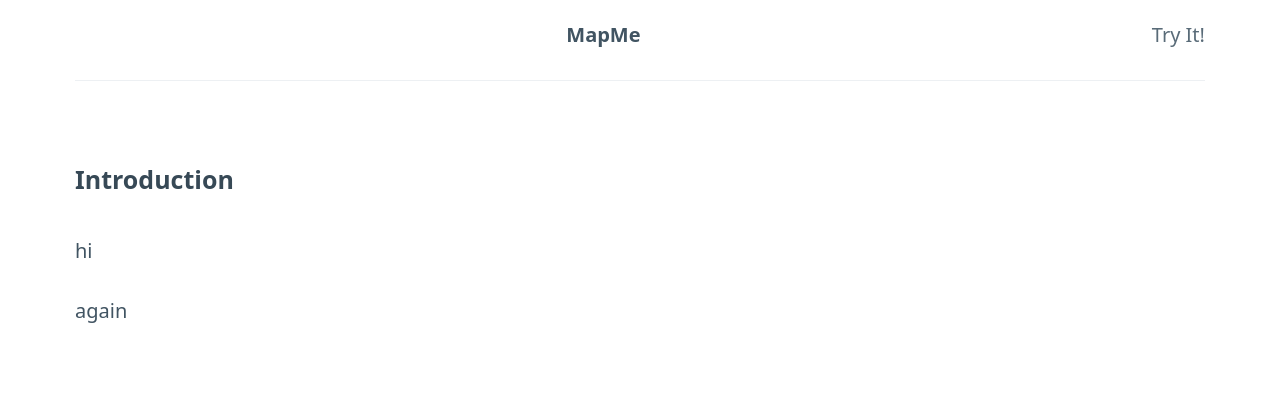
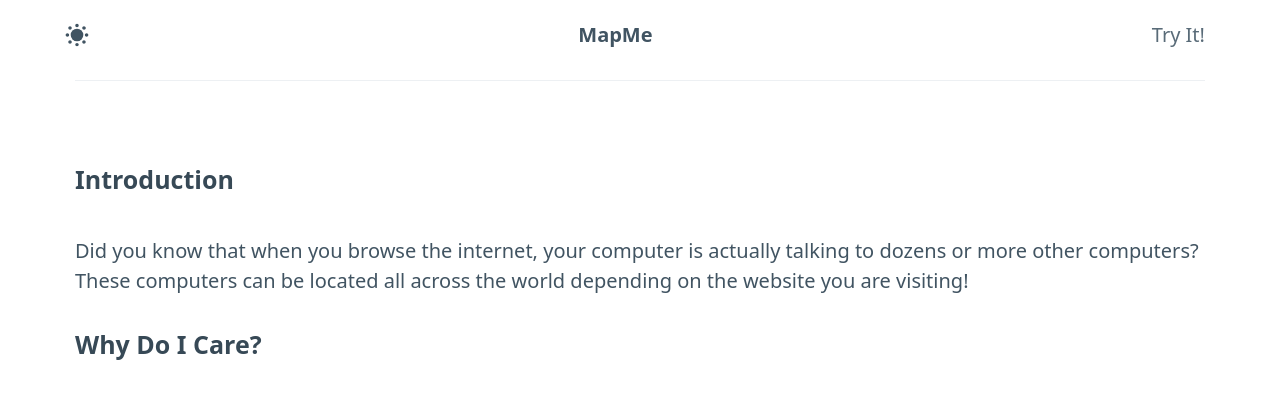
Before and after one commit to michaelMondoro/mapMe, a Flask app: page / in a window 1280 px wide. Shown: the top 399 px of the page. Run offline with Flask 3, Linux system fonts and the light colour scheme; some libraries are stand-ins or nearby versions.

Commit message:
light/dark

```diff
--- a/static/custom.css
+++ b/static/custom.css
@@ -14,7 +14,9 @@
 .icon {
     width: 4em;
 }
-
+.icon-theme-toggle:hover {
+    cursor: pointer;
+}
 .small-button {
     width: 15%;
 }
@@ -23,3 +25,16 @@
     text-decoration: none!important;
     color: inherit!important;
 }
+
+.h1, .h2 {
+    transition: all 1s;
+    opacity: 0;
+}
+
+.h1 { animation: fadeIn 3s forwards;}
+.h2 {animation: fadeIn 3s 1s forwards;}
+
+@keyframes fadeIn {
+    0% {opacity: 0;}
+    100% {opacity: 1;}
+}
--- a/static/js/main.js
+++ b/static/js/main.js
@@ -81,7 +81,6 @@
 }
 
 
-
 function pan(element) {
     map.panTo(markersByHost[element.id].getLatLng())
     map.setZoom(5)
--- a/templates/index.html
+++ b/templates/index.html
@@ -1,9 +1,20 @@
 <!DOCTYPE html>
-<html>
+<html data-theme="">
 <head>
     <title>mapMe</title>
     <link rel="stylesheet" href="{{ url_for('static',filename='custom.css') }}">
     <link rel="stylesheet" href="{{ url_for('static',filename='pico.min.css') }}"/>
+    <script>
+      function toggle_theme() {
+          html = document.getElementsByTagName('html')[0]
+          if (html.dataset.theme === "dark") {
+              html.dataset.theme = "light"
+          } else {
+              html.dataset.theme = "dark"
+          }
+      }
+    </script>
+
     <script src="//ajax.googleapis.com/ajax/libs/jquery/1.9.1/jquery.min.js"></script>
 
 </head>
@@ -12,7 +23,9 @@
         <nav>
             <ul>
               <!-- <li><a href="#" class="secondary"><img class="icon" src="{{ url_for('static',filename='logo.png') }}"></a> -->
-            </ul>
+                <!-- <input name="opt-in" type="checkbox" role="switch" onclick="toggle_theme()" /> -->
+                <svg xmlns="http://www.w3.org/2000/svg" onclick="toggle_theme()" width="24" height="24" viewBox="0 0 32 32" fill="currentColor" class="icon-theme-toggle"><clipPath id="theme-toggle-cutout"><path d="M0-11h25a1 1 0 0017 13v30H0Z"></path></clipPath><g clip-path="url(#theme-toggle-cutout)"><circle cx="16" cy="16" r="8.4"></circle><path d="M18.3 3.2c0 1.3-1 2.3-2.3 2.3s-2.3-1-2.3-2.3S14.7.9 16 .9s2.3 1 2.3 2.3zm-4.6 25.6c0-1.3 1-2.3 2.3-2.3s2.3 1 2.3 2.3-1 2.3-2.3 2.3-2.3-1-2.3-2.3zm15.1-10.5c-1.3 0-2.3-1-2.3-2.3s1-2.3 2.3-2.3 2.3 1 2.3 2.3-1 2.3-2.3 2.3zM3.2 13.7c1.3 0 2.3 1 2.3 2.3s-1 2.3-2.3 2.3S.9 17.3.9 16s1-2.3 2.3-2.3zm5.8-7C9 7.9 7.9 9 6.7 9S4.4 8 4.4 6.7s1-2.3 2.3-2.3S9 5.4 9 6.7zm16.3 21c-1.3 0-2.3-1-2.3-2.3s1-2.3 2.3-2.3 2.3 1 2.3 2.3-1 2.3-2.3 2.3zm2.4-21c0 1.3-1 2.3-2.3 2.3S23 7.9 23 6.7s1-2.3 2.3-2.3 2.4 1 2.4 2.3zM6.7 23C8 23 9 24 9 25.3s-1 2.3-2.3 2.3-2.3-1-2.3-2.3 1-2.3 2.3-2.3z"></path></g></svg>
+              </ul>
             <ul>
               <li><strong>MapMe</strong></li>
             </ul>
@@ -22,9 +35,15 @@
         </nav>
         <hr>
         <section></section>
-        <h4>Introduction</h4>
-        <p>hi</p>
-        <p>again</p>
+        <div class="h1">
+          <h4>Introduction</h4>
+          <p>Did you know that when you browse the internet, your computer is actually talking to dozens or more other computers? These computers can be located all across the world depending on the website you are visiting! <span class="dot"></span></p>
+
+        </div>
+        <div class="h2">
+          <h4>Why Do I Care?</h4>
+          <p></p>
+        </div>
 
     </div>
 </body>
```
Also changed, not shown: templates/mapping.html (+4 -3 lines), static/logo.png (deleted).
